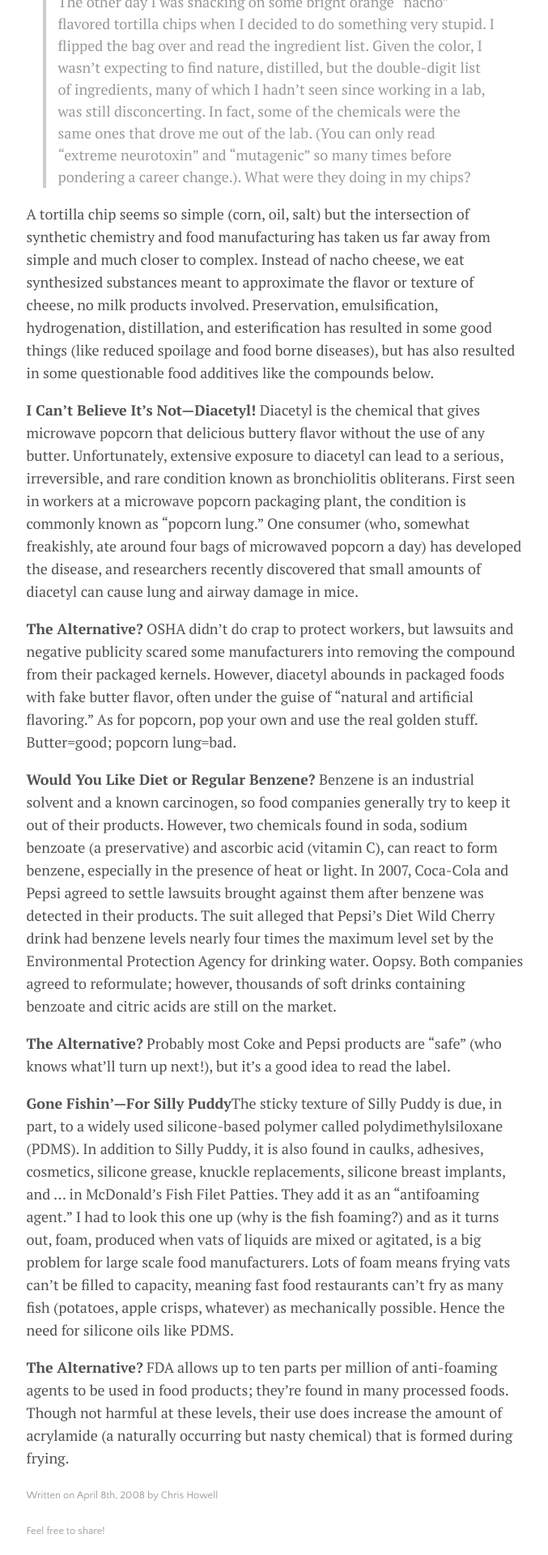
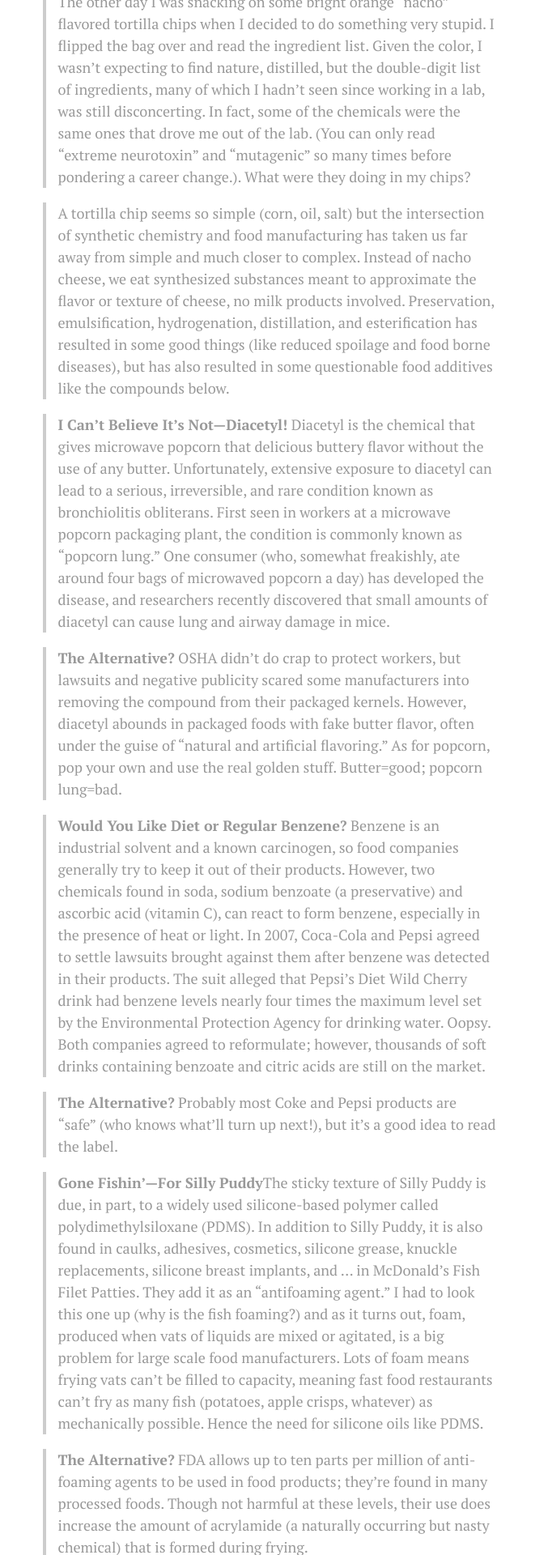
Before and after one commit to chrisahowell/howellreport_test01, a Jekyll site: the page built from _posts/2008-04-08-From-Lab-To_Lunch.md, in a window 1280 px wide. Shown: the part 305-2225 px from the top of the page at 81% size, without its empty margins (300-977 px from the left). Built offline with Jekyll 4.4.1, drawn with Linux system fonts in a browser that asks for light colours; nearby versions of some CDN libraries.

Commit message:
Update 2008-04-08-From-Lab-To_Lunch.md

```diff
--- a/_posts/2008-04-08-From-Lab-To_Lunch.md
+++ b/_posts/2008-04-08-From-Lab-To_Lunch.md
@@ -11,16 +11,16 @@ Since I\'m hopeless at writing anything original, I\'ll just copy the contents o
 
 >The other day I was snacking on some bright orange “nacho” flavored tortilla chips when I decided to do something very stupid. I flipped the bag over and read the ingredient list. Given the color, I wasn’t expecting to find nature, distilled, but the double-digit list of ingredients, many of which I hadn’t seen since working in a lab, was still disconcerting. In fact, some of the chemicals were the same ones that drove me out of the lab. (You can only read “extreme neurotoxin” and “mutagenic” so many times before pondering a career change.). What were they doing in my chips?
 
-A tortilla chip seems so simple (corn, oil, salt) but the intersection of synthetic chemistry and food manufacturing has taken us far away from simple and much closer to complex. Instead of nacho cheese, we eat synthesized substances meant to approximate the flavor or texture of cheese, no milk products involved. Preservation, emulsification, hydrogenation, distillation, and esterification has resulted in some good things (like reduced spoilage and food borne diseases), but has also resulted in some questionable food additives like the compounds below.
+>A tortilla chip seems so simple (corn, oil, salt) but the intersection of synthetic chemistry and food manufacturing has taken us far away from simple and much closer to complex. Instead of nacho cheese, we eat synthesized substances meant to approximate the flavor or texture of cheese, no milk products involved. Preservation, emulsification, hydrogenation, distillation, and esterification has resulted in some good things (like reduced spoilage and food borne diseases), but has also resulted in some questionable food additives like the compounds below.
 
-<strong>I Can’t Believe It’s Not—Diacetyl!</strong> Diacetyl is the chemical that gives microwave popcorn that delicious buttery flavor without the use of any butter. Unfortunately, extensive exposure to diacetyl can lead to a serious, irreversible, and rare condition known as bronchiolitis obliterans. First seen in workers at a microwave popcorn packaging plant, the condition is commonly known as “popcorn lung.” One consumer (who, somewhat freakishly, ate around four bags of microwaved popcorn a day) has developed the disease, and researchers recently discovered that small amounts of diacetyl can cause lung and airway damage in mice.
+><strong>I Can’t Believe It’s Not—Diacetyl!</strong> Diacetyl is the chemical that gives microwave popcorn that delicious buttery flavor without the use of any butter. Unfortunately, extensive exposure to diacetyl can lead to a serious, irreversible, and rare condition known as bronchiolitis obliterans. First seen in workers at a microwave popcorn packaging plant, the condition is commonly known as “popcorn lung.” One consumer (who, somewhat freakishly, ate around four bags of microwaved popcorn a day) has developed the disease, and researchers recently discovered that small amounts of diacetyl can cause lung and airway damage in mice.
 
-<strong>The Alternative?</strong> OSHA didn’t do crap to protect workers, but lawsuits and negative publicity scared some manufacturers into removing the compound from their packaged kernels. However, diacetyl abounds in packaged foods with fake butter flavor, often under the guise of “natural and artificial flavoring.” As for popcorn, pop your own and use the real golden stuff. Butter=good; popcorn lung=bad.
+><strong>The Alternative?</strong> OSHA didn’t do crap to protect workers, but lawsuits and negative publicity scared some manufacturers into removing the compound from their packaged kernels. However, diacetyl abounds in packaged foods with fake butter flavor, often under the guise of “natural and artificial flavoring.” As for popcorn, pop your own and use the real golden stuff. Butter=good; popcorn lung=bad.
 
-<strong>Would You Like Diet or Regular Benzene?</strong> Benzene is an industrial solvent and a known carcinogen, so food companies generally try to keep it out of their products. However, two chemicals found in soda, sodium benzoate (a preservative) and ascorbic acid (vitamin C), can react to form benzene, especially in the presence of heat or light. In 2007, Coca-Cola and Pepsi agreed to settle lawsuits brought against them after benzene was detected in their products. The suit alleged that Pepsi’s Diet Wild Cherry drink had benzene levels nearly four times the maximum level set by the Environmental Protection Agency for drinking water. Oopsy. Both companies agreed to reformulate; however, thousands of soft drinks containing benzoate and citric acids are still on the market.
+><strong>Would You Like Diet or Regular Benzene?</strong> Benzene is an industrial solvent and a known carcinogen, so food companies generally try to keep it out of their products. However, two chemicals found in soda, sodium benzoate (a preservative) and ascorbic acid (vitamin C), can react to form benzene, especially in the presence of heat or light. In 2007, Coca-Cola and Pepsi agreed to settle lawsuits brought against them after benzene was detected in their products. The suit alleged that Pepsi’s Diet Wild Cherry drink had benzene levels nearly four times the maximum level set by the Environmental Protection Agency for drinking water. Oopsy. Both companies agreed to reformulate; however, thousands of soft drinks containing benzoate and citric acids are still on the market.
 
-<strong>The Alternative?</strong> Probably most Coke and Pepsi products are “safe” (who knows what’ll turn up next!), but it’s a good idea to read the label.
+><strong>The Alternative?</strong> Probably most Coke and Pepsi products are “safe” (who knows what’ll turn up next!), but it’s a good idea to read the label.
 
-<strong>Gone Fishin’—For Silly Puddy</strong>The sticky texture of Silly Puddy is due, in part, to a widely used silicone-based polymer called polydimethylsiloxane (PDMS). In addition to Silly Puddy, it is also found in caulks, adhesives, cosmetics, silicone grease, knuckle replacements, silicone breast implants, and … in McDonald’s Fish Filet Patties. They add it as an “antifoaming agent.” I had to look this one up (why is the fish foaming?) and as it turns out, foam, produced when vats of liquids are mixed or agitated, is a big problem for large scale food manufacturers. Lots of foam means frying vats can’t be filled to capacity, meaning fast food restaurants can’t fry as many fish (potatoes, apple crisps, whatever) as mechanically possible. Hence the need for silicone oils like PDMS.
+><strong>Gone Fishin’—For Silly Puddy</strong>The sticky texture of Silly Puddy is due, in part, to a widely used silicone-based polymer called polydimethylsiloxane (PDMS). In addition to Silly Puddy, it is also found in caulks, adhesives, cosmetics, silicone grease, knuckle replacements, silicone breast implants, and … in McDonald’s Fish Filet Patties. They add it as an “antifoaming agent.” I had to look this one up (why is the fish foaming?) and as it turns out, foam, produced when vats of liquids are mixed or agitated, is a big problem for large scale food manufacturers. Lots of foam means frying vats can’t be filled to capacity, meaning fast food restaurants can’t fry as many fish (potatoes, apple crisps, whatever) as mechanically possible. Hence the need for silicone oils like PDMS.
 
-<strong>The Alternative?</strong> FDA allows up to ten parts per million of anti-foaming agents to be used in food products; they’re found in many processed foods. Though not harmful at these levels, their use does increase the amount of acrylamide (a naturally occurring but nasty chemical) that is formed during frying.
+><strong>The Alternative?</strong> FDA allows up to ten parts per million of anti-foaming agents to be used in food products; they’re found in many processed foods. Though not harmful at these levels, their use does increase the amount of acrylamide (a naturally occurring but nasty chemical) that is formed during frying.
```
